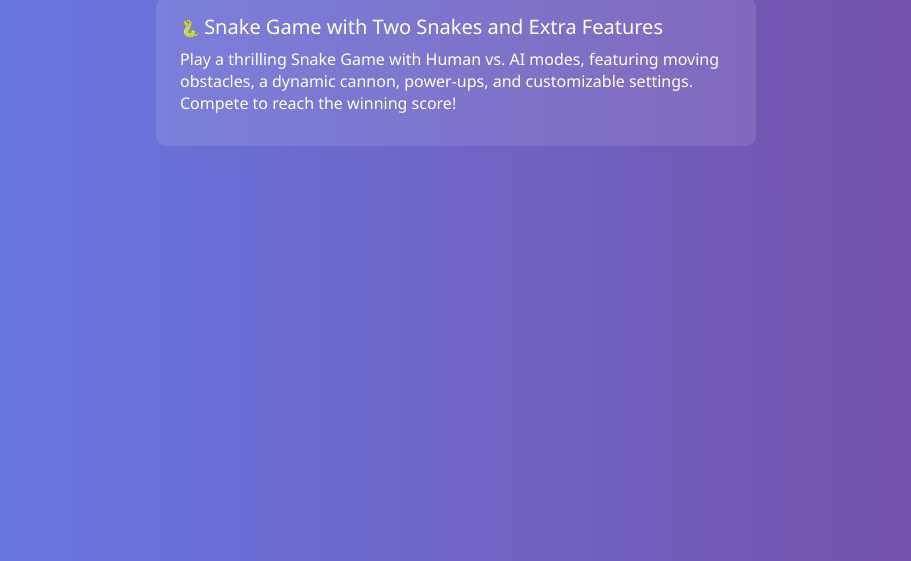
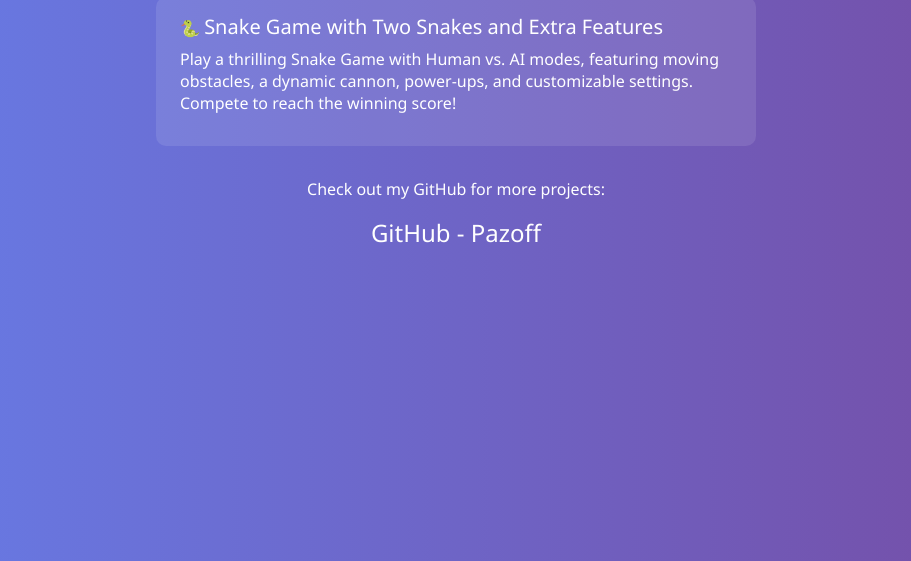
Before and after one commit to pazoff/pazoff.github.io, a plain HTML site: page index.html in a window 1280 px wide. Shown: the part 239-800 px from the top of the page, without its empty margins (184-1095 px from the left). Drawn offline with Linux system fonts and the light colour scheme.

Commit message:
Add files via upload

```diff
--- a/index.html
+++ b/index.html
@@ -48,6 +48,17 @@
     a:hover {
       text-decoration: underline;
     }
+    .github-link {
+      text-align: center;
+      margin-top: 2rem;
+    }
+    .github-link a {
+      font-size: 1.5rem;
+      color: #fff;
+    }
+    .github-link a:hover {
+      text-decoration: underline;
+    }
   </style>
 </head>
 <body>
@@ -63,5 +74,10 @@
     </li>
   </ul>
 
+  <div class="github-link">
+    <p>Check out my GitHub for more projects:</p>
+    <a href="https://github.com/pazoff/" target="_blank">GitHub - Pazoff</a>
+  </div>
+
 </body>
 </html>
```
